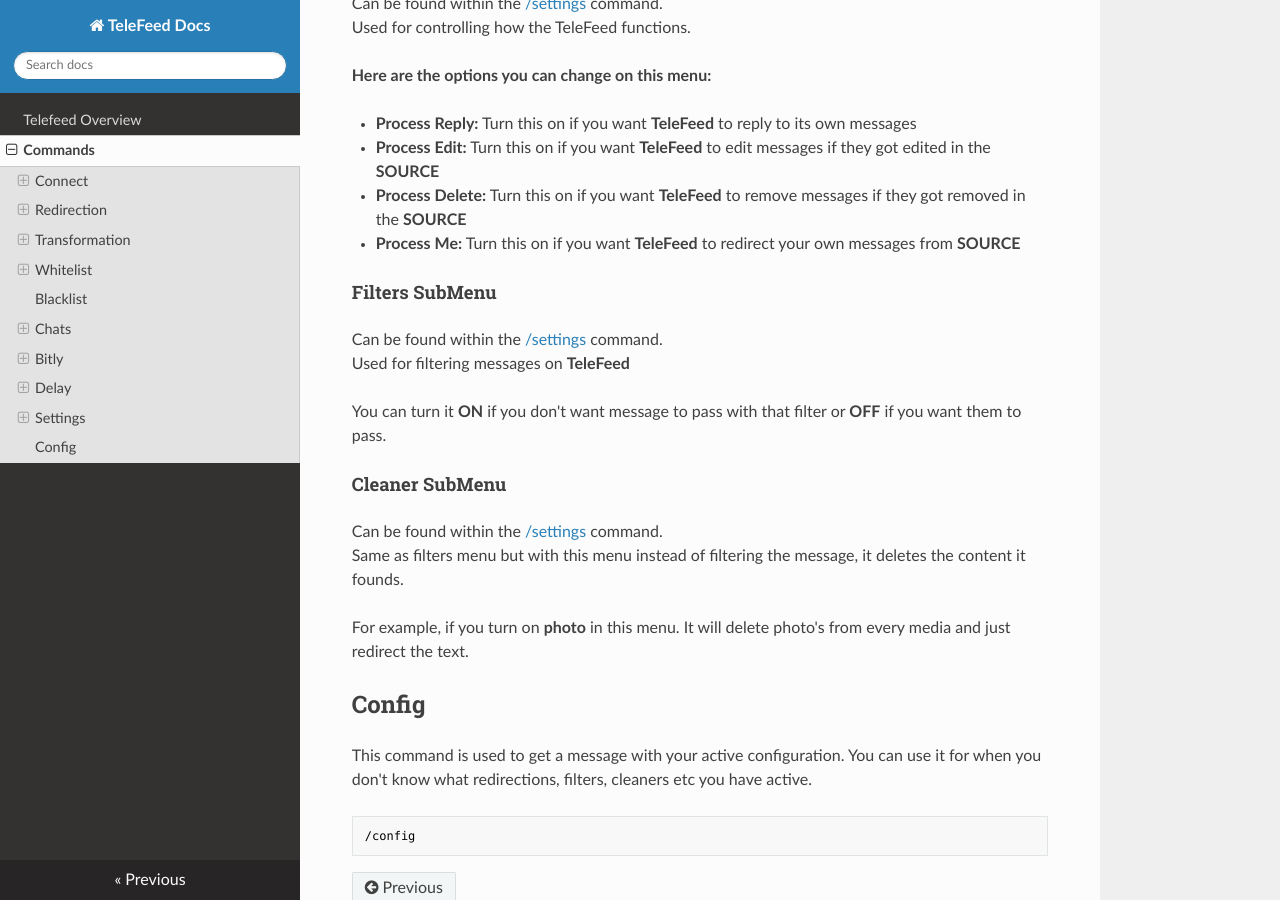
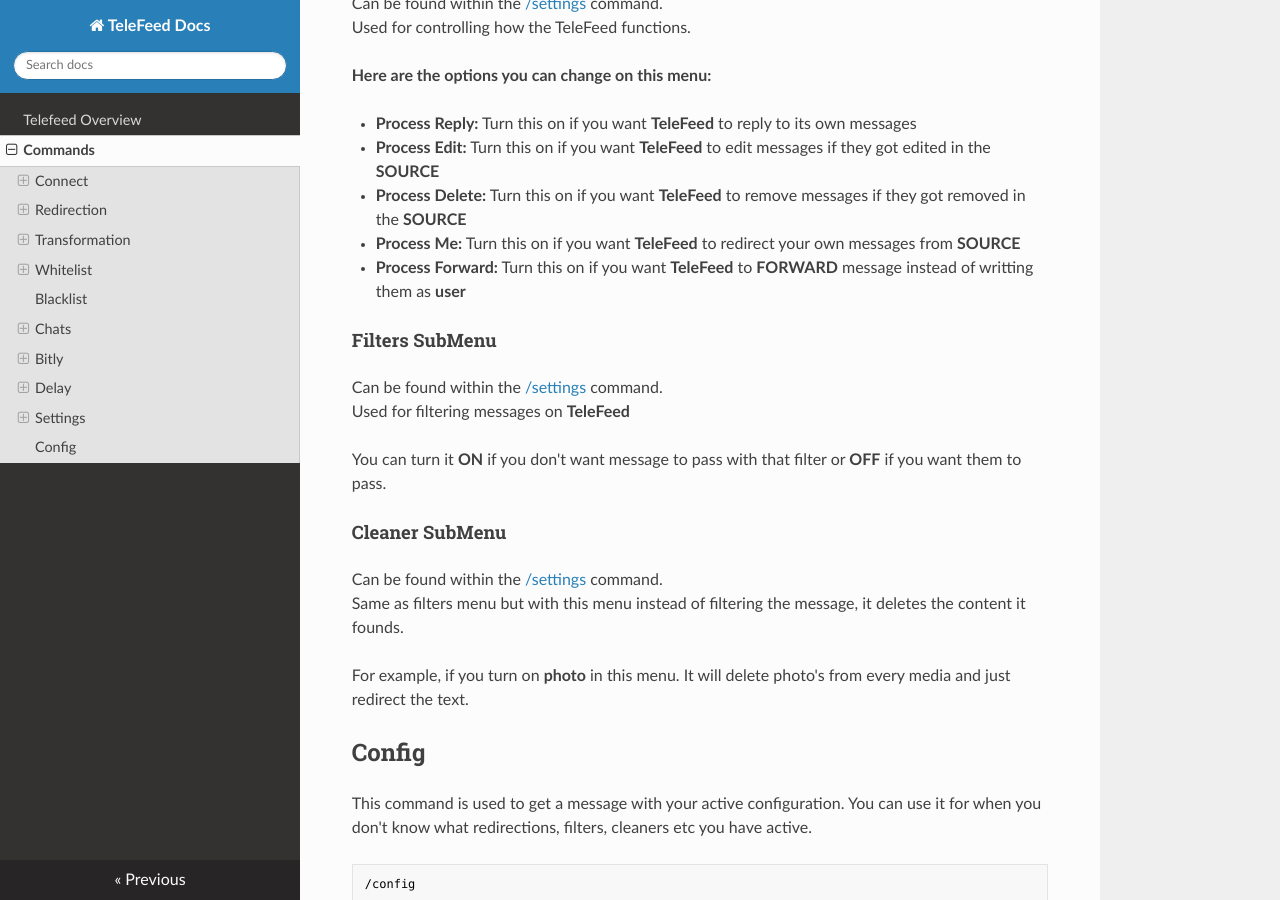
Before and after one commit to PSYR3X/telefeed_docs, an MkDocs documentation site: the page built from docs/commands.md, in a window 1280 px wide and 900 px high, scrolled down 7506 px. Built offline with MkDocs 1.6.1, drawn with Linux system fonts in a browser that asks for light colours.

Commit message:
Adding changes to settings

```diff
--- a/docs/commands.md
+++ b/docs/commands.md
@@ -351,6 +351,7 @@ Used for controlling how the TeleFeed functions.
 * <b>Process Edit:</b> Turn this on if you want <b>TeleFeed</b> to edit messages if they got edited in the <b>SOURCE</b>
 * <b>Process Delete:</b> Turn this on if you want <b>TeleFeed</b> to remove messages if they got removed in the <b>SOURCE</b>
 * <b>Process Me:</b> Turn this on if you want <b>TeleFeed</b> to redirect your own messages from <b>SOURCE</b>
+* <b>Process Forward:</b> Turn this on if you want <b>TeleFeed</b> to <b>FORWARD</b> message instead of writting them as <b>user</b>
 
 
 #### Filters SubMenu
```
